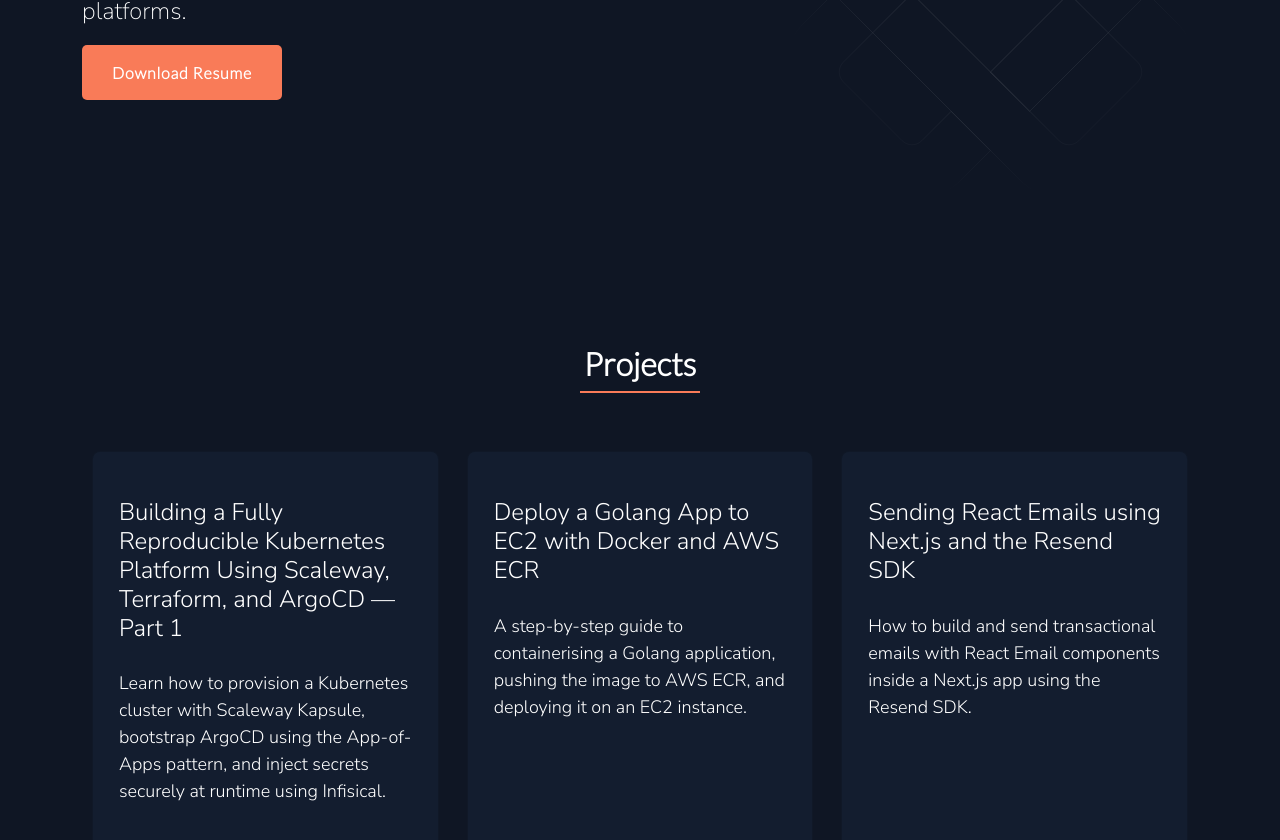
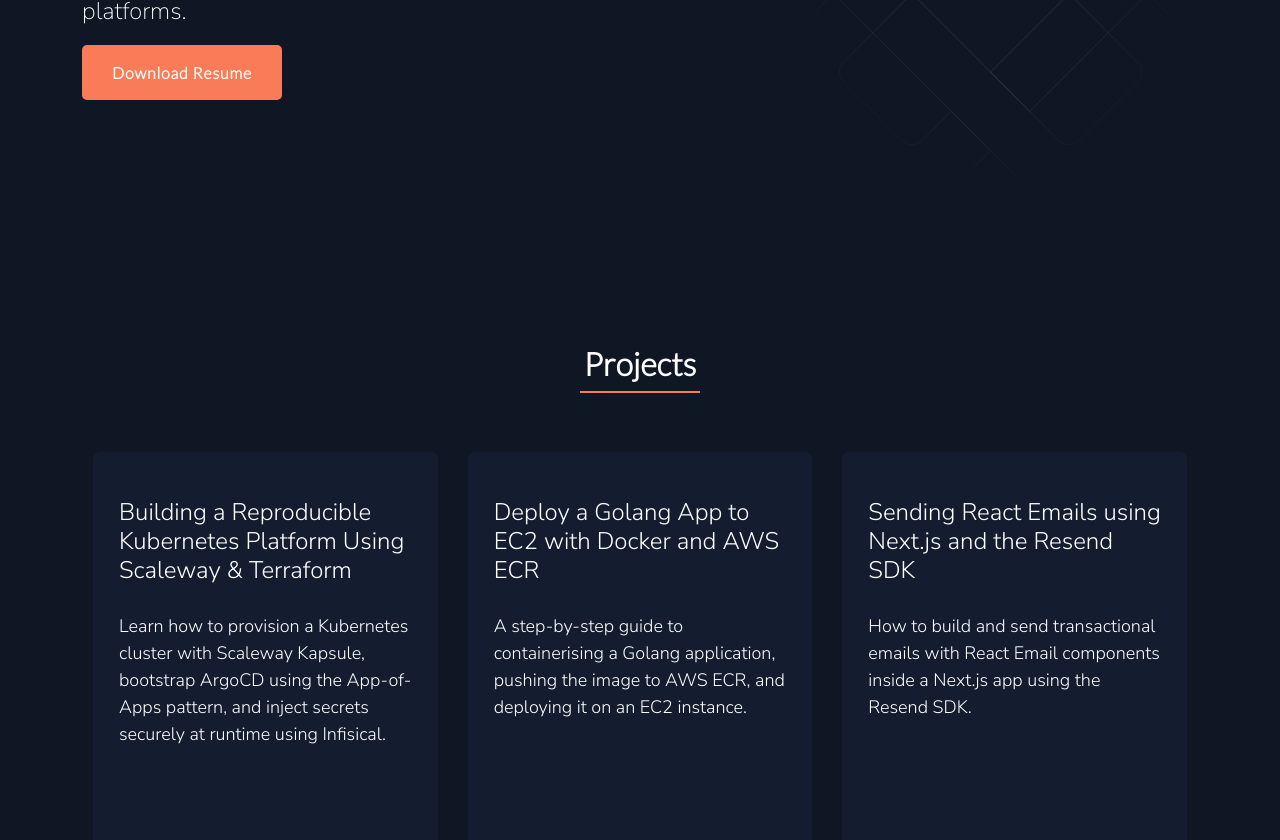
Before and after one commit to Ademayowa/portfolio-website-v2, a Next.js app: page / in a window 1280 px wide. Shown: the part 400-1240 px from the top of the page. Built offline with nearby package versions, Linux system fonts and the light colour scheme.

Commit message:
chore: update project title for Kubernetes platform article

```diff
--- a/data.js
+++ b/data.js
@@ -50,7 +50,7 @@ export const data = [
 export const projects = [
   {
     id: 1,
-    title: 'Building a Fully Reproducible Kubernetes Platform Using Scaleway, Terraform, and ArgoCD — Part 1',
+    title: 'Building a Reproducible Kubernetes Platform Using Scaleway & Terraform',
     info: 'Learn how to provision a Kubernetes cluster with Scaleway Kapsule, bootstrap ArgoCD using the App-of-Apps pattern, and inject secrets securely at runtime using Infisical.',
     url: 'https://medium.com/@mayorstacks/building-a-fully-reproducible-kubernetes-platform-using-scaleway-terraform-and-argocd-part-1-55bfafaaa902',
   },
```
